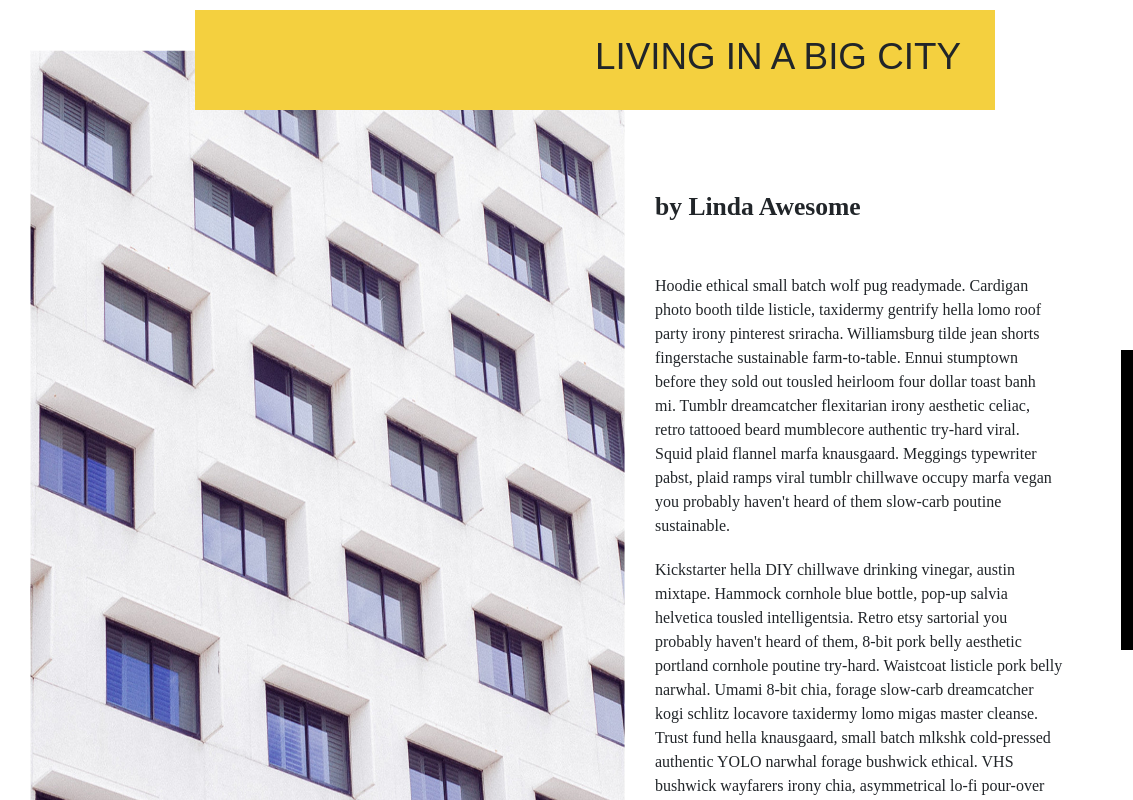
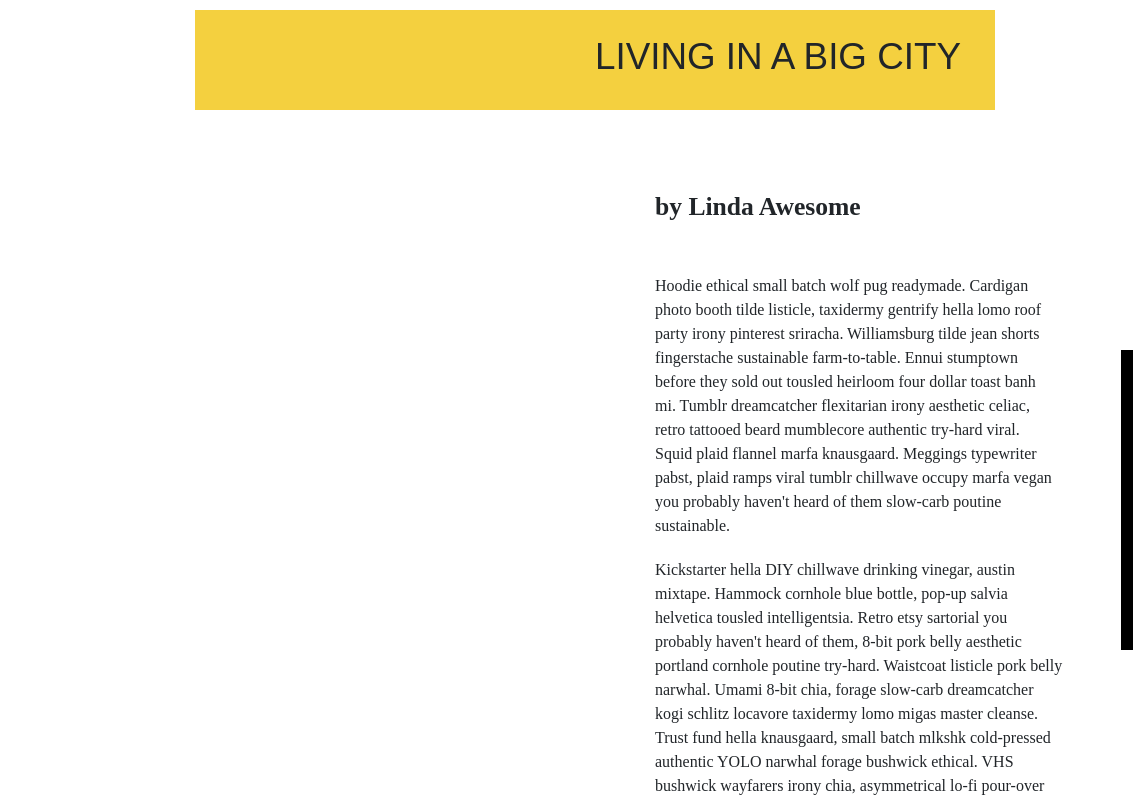
Before and after one commit to marlenajanasz/big-city-layout, a plain HTML site: page index.html in a window 1280 px wide. Shown: the top 800 px of the page, 0-1133 px from the left. Drawn offline with nearby package versions, Linux system fonts and the light colour scheme; a web font is replaced by a local one.

Commit message:
Update index.html

```diff
--- a/index.html
+++ b/index.html
@@ -21,7 +21,6 @@
 	</div>
 	<div class="d-flex flex-wrap photo-text">
 		<div class="col-lg-7 col-xl-6 photo-block">
-		<img src="assets/blocks1.jpg" class="img-fluid photo" alt="responsive image">
 		</div>
 		<div class="col-12 col-sm-12 col-md-9 col-lg-5 col-xl-5 text">
 			<span class="text-header">by Linda Awesome</span><br>
```
